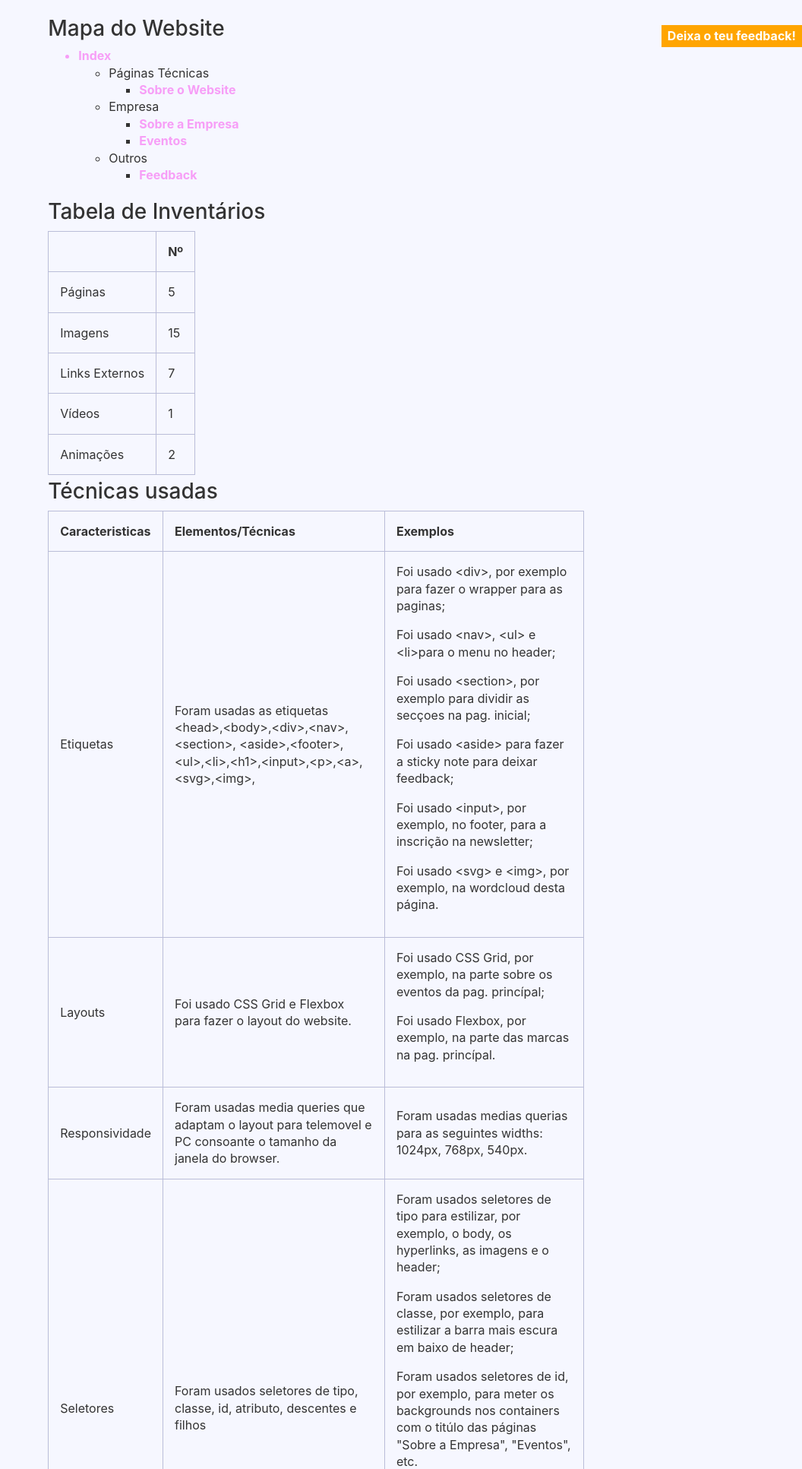
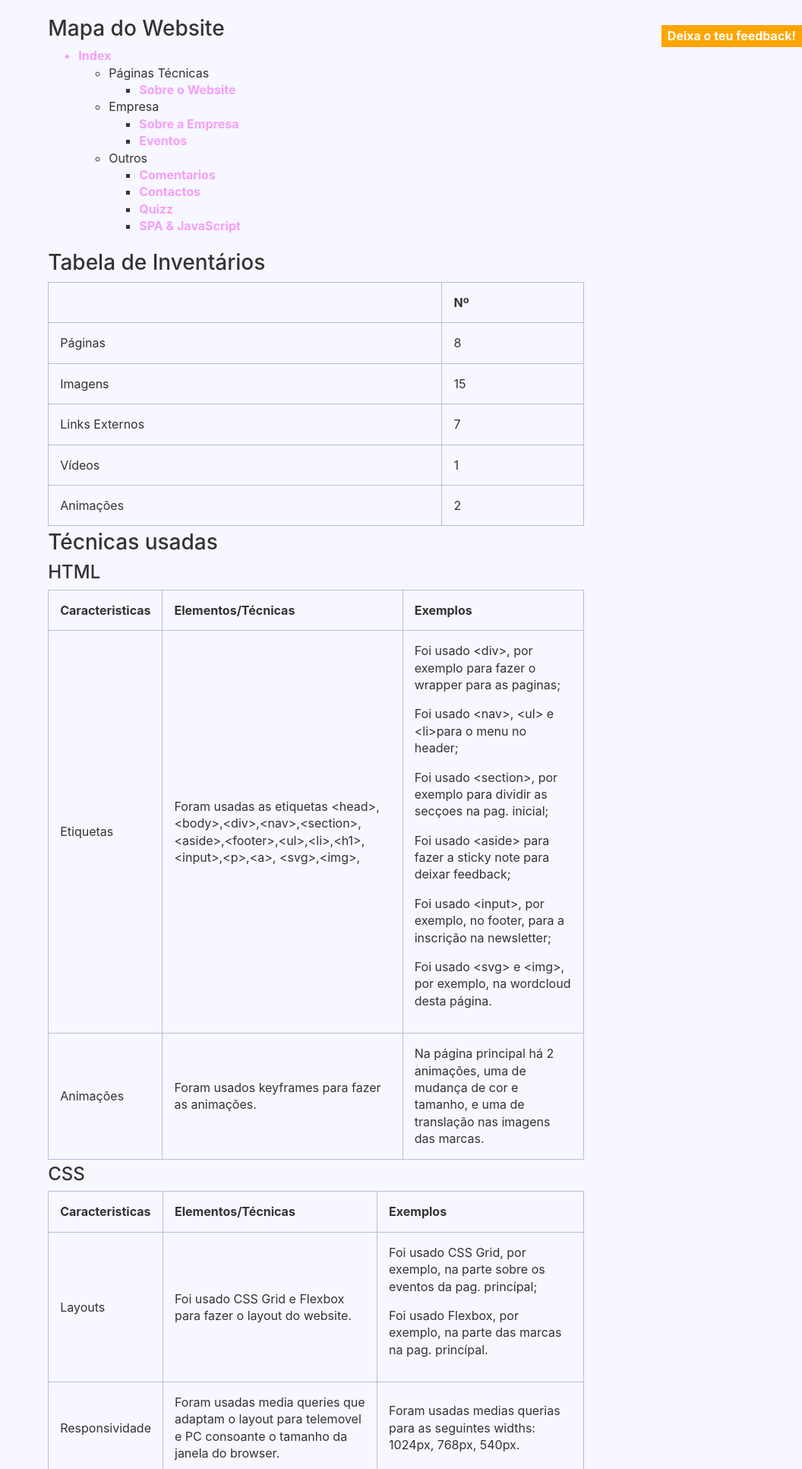
Before and after one commit to nuno-21906959/pweb-toybox-entrega2, a Django app: page /pw/sobrewebsite in a window 1280 px wide. Shown: the part 738-2671 px from the top of the page at 76% size, without its empty margins (224-1280 px from the left). Run offline with Django 3.2, Linux system fonts and the light colour scheme; parts of the project's set-up code (start-up, migrations or seed data) failed here and were passed over; some libraries are stand-ins or nearby versions; some web fonts are replaced.

Commit message:
requirements

```diff
--- a/pw/static/pw/css/base.css
+++ b/pw/static/pw/css/base.css
@@ -442,6 +442,9 @@
 
 /* TABELA*/
 
+.tabela {
+min-width:100%;}
+
 .tabela th, td {
     padding: 15px;
     text-align: left;
--- a/pw/templates/pw/sobreweb.html
+++ b/pw/templates/pw/sobreweb.html
@@ -67,7 +67,10 @@
                             </ul>
                             <li>Outros</li>
                             <ul>
-                                <li><a href="{% url 'feedback' %}">Feedback</a></li>
+                                <li><a href="{% url 'feedback' %}">Comentarios</a></li>
+                                <li><a href="{% url 'contactos' %}">Contactos</a></li>
+                                <li><a href="{% url 'quizz' %}">Quizz</a></li>
+                                <li><a href="{% url 'spa-index' %}">SPA & JavaScript</a></li>
                             </ul>
                         </ul>
                     </ul>
@@ -92,7 +95,7 @@
                         </thead>
                         <tr>
                             <td>Páginas</td>
-                            <td>5</td>
+                            <td>8</td>
                         </tr>
                         <tr>
                             <td>Imagens</td>
@@ -123,6 +126,7 @@
 
                 <section>
                     <h3>Técnicas usadas</h3>
+                    <h4>HTML</h4>
 
                     <table class="tabela">
                         <thead>
@@ -148,6 +152,31 @@
                             </td>
                         </tr>
                         <tr>
+                            <td>Animações</td>
+                            <td>Foram usados keyframes para fazer as animações.</td>
+                            <td>Na página principal há 2 animações, uma de mudança de cor e tamanho, e uma de translação nas imagens das marcas.</td>
+                        </tr>
+                        </table>
+                </section>
+
+                <section class="vazio">
+                </section>
+
+                <section class="vazio">
+                </section>
+
+                <section>
+                    <h4>CSS</h4>
+
+                    <table class="tabela">
+                        <thead>
+                            <tr>
+                                <th>Caracteristicas</th>
+                                <th>Elementos/Técnicas</th>
+                                <th>Exemplos</th>
+                            </tr>
+                        </thead>
+                        <tr>
                             <td>Layouts</td>
                             <td>Foi usado CSS Grid e Flexbox para fazer o layout do website.</td>
                             <td>
@@ -171,10 +200,35 @@
                                 <p>Foram usados seletores filhos, por exemplo, para estilizar o input na pagina de feedback.</p>
                             </td>
                         </tr>
+                        </table>
+                </section>
+
+                <section class="vazio">
+                </section>
+
+                <section class="vazio">
+                </section>
+
+                <section>
+                    <h4>DJANGO</h4>
+
+                    <table class="tabela">
+                        <thead>
+                            <tr>
+                                <th>Caracteristicas</th>
+                                <th>Elementos/Técnicas</th>
+                                <th>Exemplos</th>
+                            </tr>
+                        </thead>
                         <tr>
-                            <td>Animações</td>
-                            <td>Foram usados keyframes para fazer as animações.</td>
-                            <td>Na página principal há 2 animações, uma de mudança de cor e tamanho, e uma de translação nas imagens das marcas.</td>
+                            <td>Apps</td>
+                            <td>Foram criadas Apps para cada parte do projeto.</td>
+                            <td>
+                                <p>Foi criada a app 'pw' para as paginas normais do website;</p>
+                                <p>Foi criada a app 'quizz' para a parte do quizz do website;</p>
+                                <p>Foi criada a app 'users' para a parte de registo e login do website;</p>
+                                <p>Foi criada a app 'posts' para a parte de SPA & Javascript do website;</p>
+                            </td>
                         </tr>
                         </table>
                 </section>
@@ -182,13 +236,54 @@
                 <section class="vazio">
                 </section>
 
-            <!-- LINHA 5-->
                 <section class="vazio">
                 </section>
 
                 <section>
+                    <h4>JavaScript</h4>
+
+                    <table class="tabela">
+                        <thead>
+                            <tr>
+                                <th>Caracteristicas</th>
+                                <th>Elementos/Técnicas</th>
+                                <th>Exemplos</th>
+                            </tr>
+                        </thead>
+                        <tr>
+                            <td>Api</td>
+                            <td>Foi usada a API do Giphy para obter gifs relacionados com uma certa tag.</td>
+                            <td>
+                                <p>*</p>
+                            </td>
+                        </tr>
+                        <tr>
+                            <td>Infinite Scroll</td>
+                            <td>Foi implementado infinite scroll na pagina referente a SPA & JavaScript.</td>
+                            <td>
+                                <p>*</p>
+                            </td>
+                        </tr>
+                         <tr>
+                            <td>Hide Post</td>
+                            <td>Foi feita uma função de Hide Post para esconder cada gif na pagina referente a SPA & JavaScript.</td>
+                            <td>
+                                <p>*</p>
+                            </td>
+                        </tr>
+                        </table>
+                </section>
+
+
+            <!-- LINHA 5-->
+                <section class="vazio">
+                </section>
+                 <section class="vazio">
+                </section>
+
+                <section>
                     <iframe width="100%" height="315"
-                    src="https://www.youtube.com/embed/2NgE2Cd4J7I">
+                    src="https://www.youtube.com/embed/VW1QgclgWSs">
                     </iframe>
                 </section>
 
```
